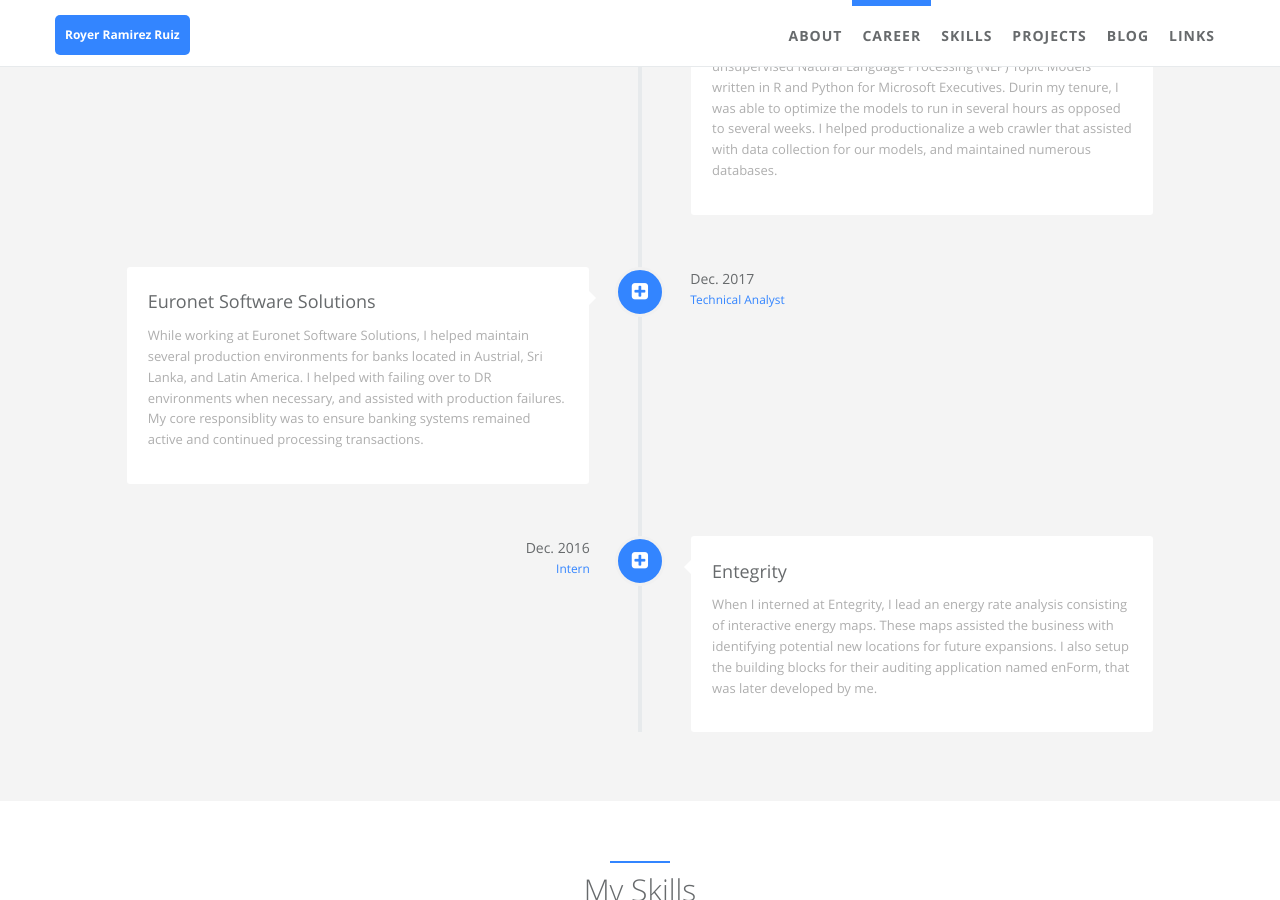
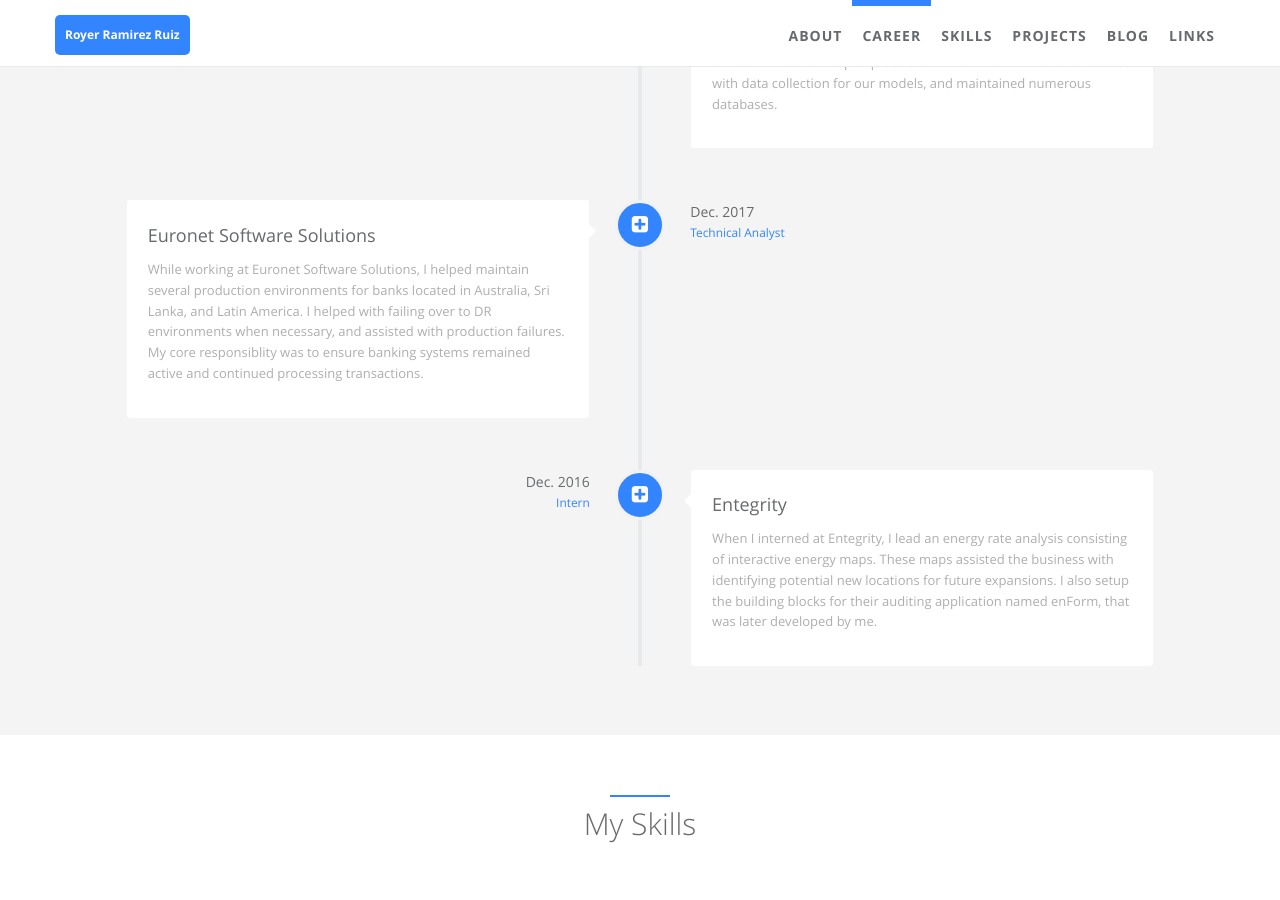
Before and after one commit to RoyerRamirez/royer, a Jekyll site: the page built from index.html, in a window 1280 px wide and 900 px high, scrolled down 1442 px. Built offline with Jekyll 4.4.1, drawn with Linux system fonts in a browser that asks for light colours.

Commit message:
minor updates to headshot, and typos

```diff
--- a/404.html
+++ b/404.html
@@ -19,7 +19,7 @@ permalink: /404.html
         <h3 class="font-bold">Page Not Found</h3>
         <div class="error-desc">
             <p>
-            Sorry, but the page you are looking for has not been found. Try checking the URL for error, then hit the refresh button on your browser or try found something else in my website.
+            Oh no, looks like this page can't be found. Try checking the URL for errors, or try finding something else in my website.
             </p>
             <div>
                 <a class="btn btn-primary" href="{{ "/" | prepend: site.baseurl }}">Home</a>
--- a/_data/index/careers.yml
+++ b/_data/index/careers.yml
@@ -33,7 +33,7 @@
     detail: Euronet Software Solutions
     i18n: company_c
   desc:
-    detail: While working at Euronet Software Solutions, I helped maintain several production environments for banks located in Austrial, Sri Lanka, and Latin America. I helped with failing over to DR environments when necessary, and assisted with production failures. My core responsiblity was to ensure banking systems remained active and continued processing transactions.
+    detail: While working at Euronet Software Solutions, I helped maintain several production environments for banks located in Australia, Sri Lanka, and Latin America. I helped with failing over to DR environments when necessary, and assisted with production failures. My core responsiblity was to ensure banking systems remained active and continued processing transactions.
     i18n: company_c_desc
   date:
     detail: Dec. 2017
```
Also changed, not shown: static/assets/img/landing/royer-casual.jpg.
